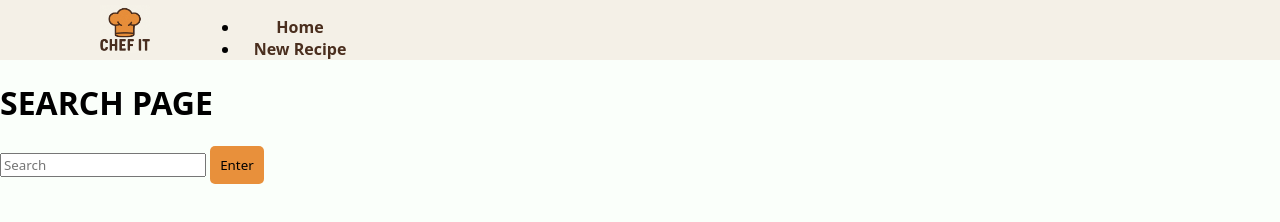
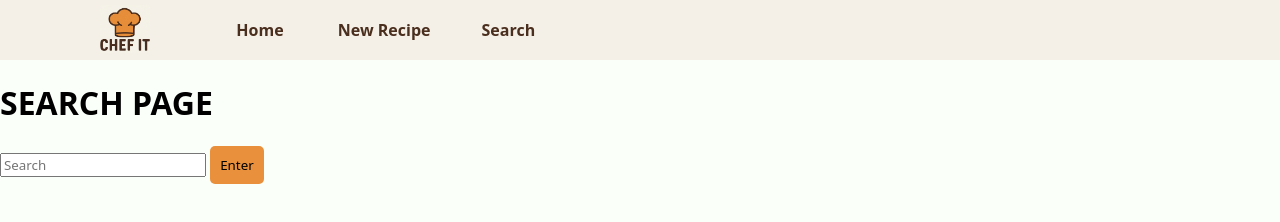
Before and after one commit to Ryan-T-Orth/Full-Stack-Final, a website: page pages/search.html in a window 1280 px wide. Drawn offline with Linux system fonts and the light colour scheme.

Commit message:
update search page header

```diff
--- a/pages/search.html
+++ b/pages/search.html
@@ -16,11 +16,9 @@
     <header>
         <img id="logo" src="../img/logo.png" alt="Image of a chef hat with the words 'Chef It Recipe Book'">
         <nav>
-            <ul>
-                <li><a href="../index.html"><div class="nav-div"><strong>Home</strong></div></a></li>
-                <li><a href="./add.html"><div class="nav-div"><strong>New Recipe</strong></div></a></li>
-                <li><a href="./search.html"><div class="nav-div"><strong>Search</strong></div></a></li>
-            </ul>
+            <a href="../index.html"><div class="nav-div"><strong>Home</strong></div></a>
+            <a href="./add.html"><div class="nav-div"><strong>New Recipe</strong></div></a>
+            <a href="./search.html"><div class="nav-div"><strong>Search</strong></div></a>
         </nav>
     </header>
     <h1>SEARCH PAGE</h1>
```
